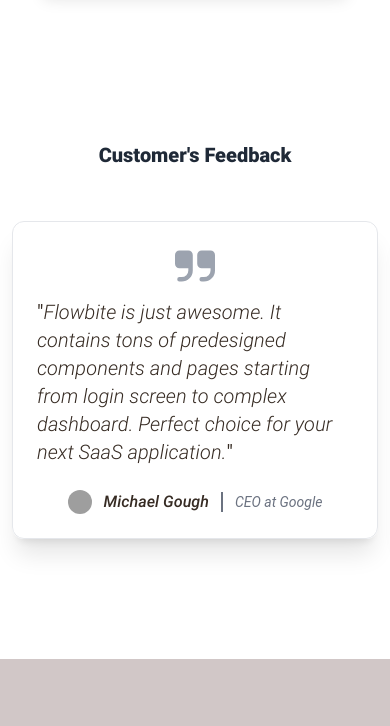
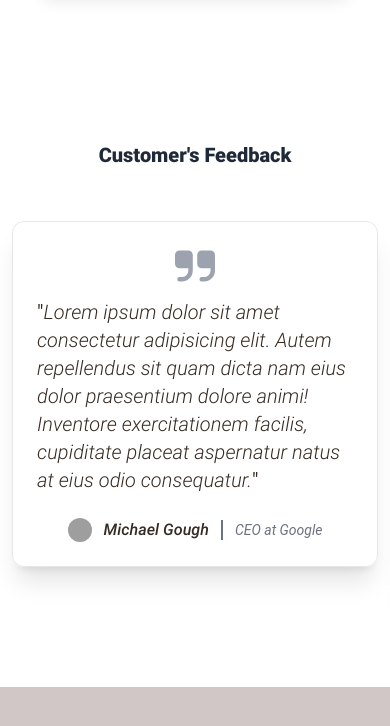
Before and after one commit to Markjonel02/Padoras-s-Treasure, a React (Vite) app: page /faq in a window 390 px wide. Shown: the part 3003-3729 px from the top of the page. Built offline with nearby package versions, Linux system fonts and the light colour scheme; grey boxes are pictures that could not be loaded.

Commit message:
modified:   src/App.jsx 	modified:   src/components/FAQ/FaqTestimonials.jsx 	modified:   src/components/FAQ/faqContact.jsx 	modified:   src/components/HomeImageCon.jsx 	modified:   src/components/Navigation.jsx 	modified:   src/components/ProductsOverview.jsx

```diff
--- a/src/App.jsx
+++ b/src/App.jsx
@@ -13,8 +13,6 @@
 const PagenotFound = lazy(() => import("./components/Nopage/PagenotFound"));
 
 const App = () => {
-  const location = useLocation();
-
   const mainContainerClasses = [
     "main",
     "h-full",
--- a/src/components/FAQ/FaqTestimonials.jsx
+++ b/src/components/FAQ/FaqTestimonials.jsx
@@ -50,10 +50,11 @@
               </svg>
               <blockquote>
                 <p className="text-xl font-Roboto-LightItalic text-quaternary dark:text-white">
-                  <span>&quot;</span>Flowbite is just awesome. It contains tons
-                  of predesigned components and pages starting from login screen
-                  to complex dashboard. Perfect choice for your next SaaS
-                  application.
+                  <span>&quot;</span>Lorem ipsum dolor sit amet consectetur
+                  adipisicing elit. Autem repellendus sit quam dicta nam eius
+                  dolor praesentium dolore animi! Inventore exercitationem
+                  facilis, cupiditate placeat aspernatur natus at eius odio
+                  consequatur.
                   <span>&quot;</span>
                 </p>
               </blockquote>
@@ -88,10 +89,11 @@
               </svg>
               <blockquote>
                 <p className="text-xl font-Roboto-LightItalic text-quaternary dark:text-white">
-                  <span>&quot;</span>Flowbite is just awesome. It contains tons
-                  of predesigned components and pages starting from login screen
-                  to complex dashboard. Perfect choice for your next SaaS
-                  application.
+                  <span>&quot;</span>Lorem ipsum dolor sit amet consectetur
+                  adipisicing elit. Illum dolores libero doloribus, iure illo
+                  numquam. Mollitia, cupiditate explicabo dolorem laboriosam
+                  aspernatur iure eos, magnam suscipit accusantium ullam,
+                  officiis eaque incidunt?
                   <span>&quot;</span>
                 </p>
               </blockquote>
@@ -126,10 +128,10 @@
               </svg>
               <blockquote>
                 <p className="text-xl font-Roboto-LightItalic text-quaternary dark:text-white">
-                  <span>&quot;</span>Flowbite is just awesome. It contains tons
-                  of predesigned components and pages starting from login screen
-                  to complex dashboard. Perfect choice for your next SaaS
-                  application.
+                  <span>&quot;</span>Lorem ipsum dolor sit amet consectetur
+                  adipisicing elit. Aperiam ipsum saepe optio eveniet repellat,
+                  voluptatibus, veniam facere, enim error nobis ipsa praesentium
+                  temporibus totam atque! Quam impedit blanditiis totam officia?
                   <span>&quot;</span>
                 </p>
               </blockquote>
@@ -164,10 +166,10 @@
               <Ripple />
               <blockquote>
                 <p className="text-xl font-Roboto-LightItalic text-quaternary dark:text-white">
-                  <span>&quot;</span>Flowbite is just awesome. It contains tons
-                  of predesigned components and pages starting from login screen
-                  to complex dashboard. Perfect choice for your next SaaS
-                  application.
+                  <span>&quot;</span>Lorem ipsum dolor sit amet consectetur
+                  adipisicing elit. Architecto voluptatum quae laborum dolores
+                  doloremque odio ab veniam incidunt recusandae quis id
+                  perferendis, omnis odit culpa quidem. Eos illum soluta totam.
                   <span>&quot;</span>
                 </p>
               </blockquote>
@@ -202,9 +204,10 @@
               <blockquote>
                 <p className="text-xl font-Roboto-LightItalic text-quaternary dark:text-white">
                   <span>&quot;</span>Lorem ipsum dolor sit amet consectetur
-                  adipisicing elit. Illum in nemo neque cum fugiat sequi iste
-                  accusantium. Officia, corrupti pariatur ut nesciunt, magnam,
-                  deserunt harum sequi repellat doloribus non quam.
+                  adipisicing elit. Deleniti magni ullam tenetur velit
+                  reiciendis placeat. Repellat labore commodi facilis,
+                  consectetur culpa, mollitia, cum facere vitae ea nulla illum
+                  est minima!
                   <span>&quot;</span>
                 </p>
               </blockquote>
--- a/src/components/FAQ/faqContact.jsx
+++ b/src/components/FAQ/faqContact.jsx
@@ -65,7 +65,7 @@
                   <Field
                     type="text"
                     name="firstname"
-                    className="shadow-sm bg-gray-50 border border-gray-300 text-quaternary text-sm rounded-lg focus:ring-blue-500 focus:border-blue-500 block w-full h-14 p-2.5 dark:bg-gray-100 dark:placeholder-gray-400 dark:text-quaternary dark:focus:ring-blue-500 dark:focus:border-blue-500 dark:shadow-sm-light"
+                    className="shadow-sm bg-gray-50 border border-gray-300 text-quaternary text-sm rounded-lg focus:ring-blue-500 focus:border-blue-500 block w-full  p-2.5 dark:bg-gray-100 dark:placeholder-gray-400 dark:text-quaternary dark:focus:ring-blue-500 dark:focus:border-blue-500 dark:shadow-sm-light"
                   />
                   <ErrorMessage
                     name="firstname"
@@ -120,7 +120,7 @@
                 <Field
                   as="textarea"
                   name="message"
-                  rows="7"
+                  rows="8"
                   className="block p-2.5 w-full text-md text-quaternary bg-gray-50 rounded-lg border border-gray-300 focus:ring-primary focus:border-blue-500 dark:bg-gray-100 dark:placeholder-gray-400 dark:text-quaternary dark:focus:ring-blue-500 dark:focus:border-blue-500"
                 />
                 <ErrorMessage
--- a/src/components/HomeImageCon.jsx
+++ b/src/components/HomeImageCon.jsx
@@ -53,7 +53,7 @@
               {/* Content */}
               <div className="absolute inset-0 flex items-center justify-center flex-col z-20 text-center shadow-sm">
                 <h1
-                  className="text-5xl xl:text-6xl md:text-6xl sm:text-5xl font-extrabold text-white"
+                  className="text-5xl xl:text-6xl md:text-6xl sm:text-5xl font-extrabold text-white mb-4"
                   data-aos="zoom-out"
                 >
                   Pandora<span>&apos;</span>s Treasure
@@ -73,12 +73,15 @@
             <div className="home-banner mb-5 flex justify-center">
               <Homebanner />
             </div>
-            <h1 className="Top Products text-5xl"></h1>
+
             <div
               className="prod-overview  mt-20"
               data-aos="fade-right"
               data-aos-duration="1000"
             >
+              <h1 className="text-xl xl:text-5xl lg:text-4xl md:text-3xl sm:text-3xl mx-32 font-Roboto-Bold text-quaternary ">
+                Top Skincare Products
+              </h1>
               <ProductsOverview />
             </div>
             <div className="foot  overflow-x-hidden ">
--- a/src/components/Navigation.jsx
+++ b/src/components/Navigation.jsx
@@ -210,9 +210,7 @@
                 className="rounded-lg shadow-lg w-[500px] flex m-5 ease-in-out"
                 content={() => (
                   <>
-                    {/* <Login className="relative" /> */}
-
-                    <CreateAcc />
+                    <Login />
                   </>
                 )}
               />
--- a/src/components/ProductsOverview.jsx
+++ b/src/components/ProductsOverview.jsx
@@ -10,18 +10,21 @@
   const [Isclick, setIsclick] = useState(false);
 
   const handleClick = () => {
-    setIsclick(true);
+    setTimeout(() => {
+      setIsclick(true);
+    }, 500);
   };
+
   const breakpoints = {
     // Define breakpoints where slidesPerView changes
     320: {
       slidesPerView: 1,
     },
     480: {
-      slidesPerView: 1.8,
+      slidesPerView: 1.2,
     },
     640: {
-      slidesPerView: 2,
+      slidesPerView: 1.4,
     },
     768: {
       slidesPerView: 2.4,
@@ -44,7 +47,7 @@
   };
 
   return (
-    <div className="relative w-full h">
+    <div className="relative w-full h-full">
       <Swiper
         className={`container mx-auto antialiased `}
         spaceBetween={10}
@@ -91,14 +94,18 @@
           </SwiperSlide>
         ))}
       </Swiper>
-      <div className="relative secondTopProducts blue">
+      <div
+        className={`relative secondTopProducts  ${
+          Isclick
+            ? "h-full overflow-visible ease"
+            : "overflow-hidden h-[500px] blur-sm  pointer-events-none"
+        } `}
+      >
         <div
-          className={` absolute blur-sm inset-0 z-30 bg-black opacity-20 flex justify-center ${
+          className={` absolute blur-sm inset-0 z-50 bg-black opacity-20  ${
             Isclick && "hidden"
           }`}
-        >
-          <h1></h1>
-        </div>
+        ></div>
         <Swiper
           className={`container mx-auto antialiased `}
           spaceBetween={10}
@@ -146,7 +153,55 @@
             </SwiperSlide>
           ))}
         </Swiper>
-      </div>{" "}
+
+        <Swiper
+          className={`container mx-auto antialiased `}
+          spaceBetween={10}
+          breakpoints={breakpoints}
+          data-aos="fade-right"
+          data-aos-duration="1000"
+        >
+          {" "}
+          {[...Array(10).keys()].map((index) => (
+            <SwiperSlide key={index}>
+              <div className="p-5">
+                <div className="max-w-sm mx-auto overflow-hidden relative shadow-lg rounded-lg hover:scale-110  ease-in cursor-grab dark:hover:bg-quinary hover:bg-dark-pink mb-10">
+                  <img
+                    className="absolute left-0 top-0 w-16 h-auto sm:w-16 lg:w-24"
+                    src={logo}
+                    alt="logo"
+                  />
+                  <div className="relative p-ripple">
+                    <img
+                      className="w-full h-60 object-cover hover:animate-bounce sm:"
+                      height
+                      src={ung}
+                      alt="ung"
+                    />
+
+                    <Ripple />
+                    <div className="absolute inset-0 bg-primary opacity-20"></div>
+                    <div className="absolute inset-0 flex justify-center items-center"></div>
+                  </div>
+                  <div className="bg-white p-5 dark:bg-darks  ">
+                    <h5 className="text-red text-xl font-lighter tracking-wide uppercase dark:text-white  mt-2 leading-loose">
+                      shea butter
+                    </h5>
+                    <p className="text-gray-700 text-base dark:text-gray-300 0000 mb-2">
+                      Lorem ipsum dolor sit amet consectetur adipisicing elit.
+                      Deleniti natus et quas dicta? Blanditiis, provident.
+                    </p>
+
+                    <p className="price text-quaternary font-bold dark:text-white text-xl">
+                      Php 200.00
+                    </p>
+                  </div>
+                </div>
+              </div>
+            </SwiperSlide>
+          ))}
+        </Swiper>
+      </div>
       <div className="relative btn flex  justify-center items-center mb-10 bottom-0 top-0 right-0 mt-10">
         <button
           onClick={handleClick}
```
